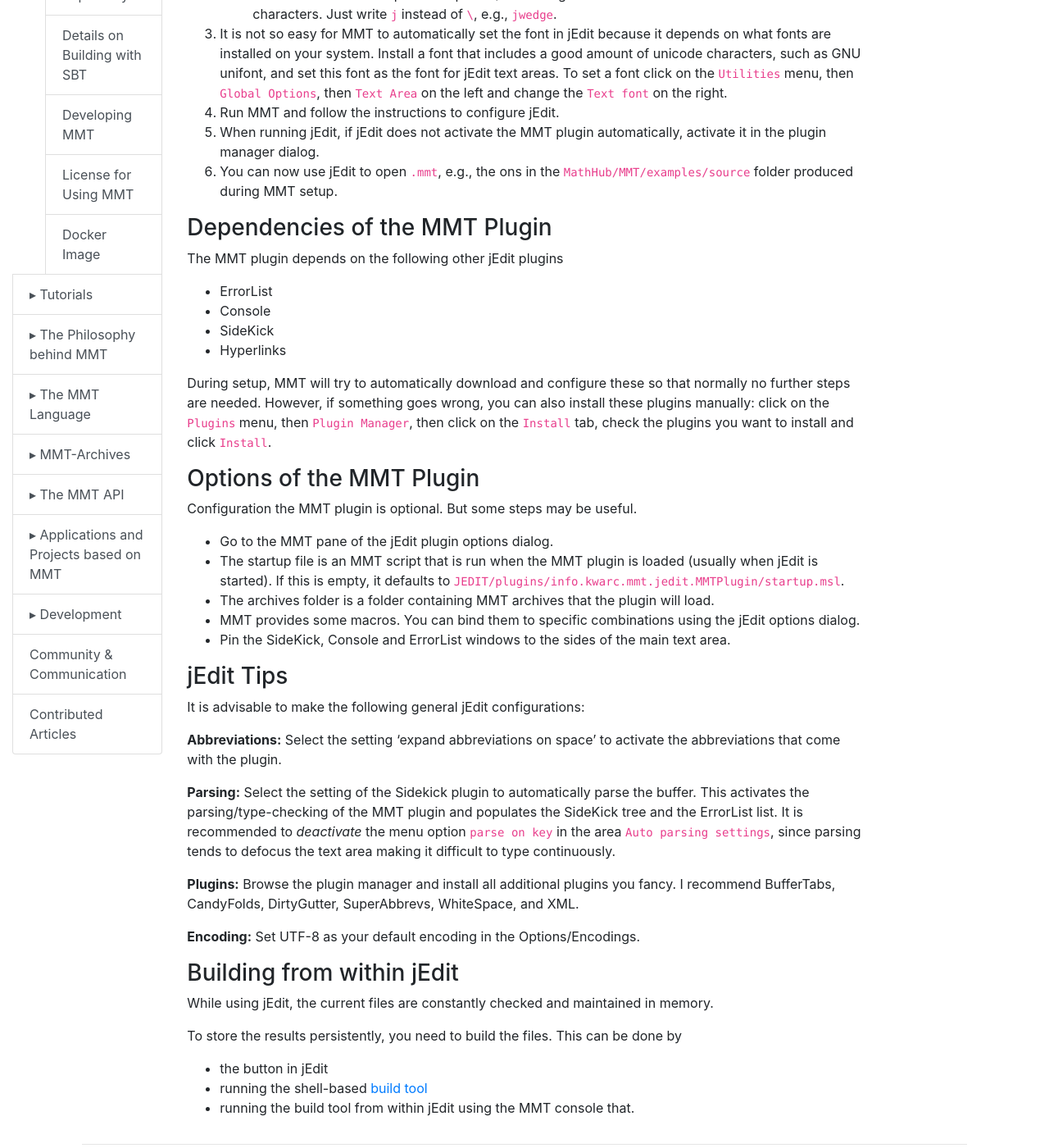
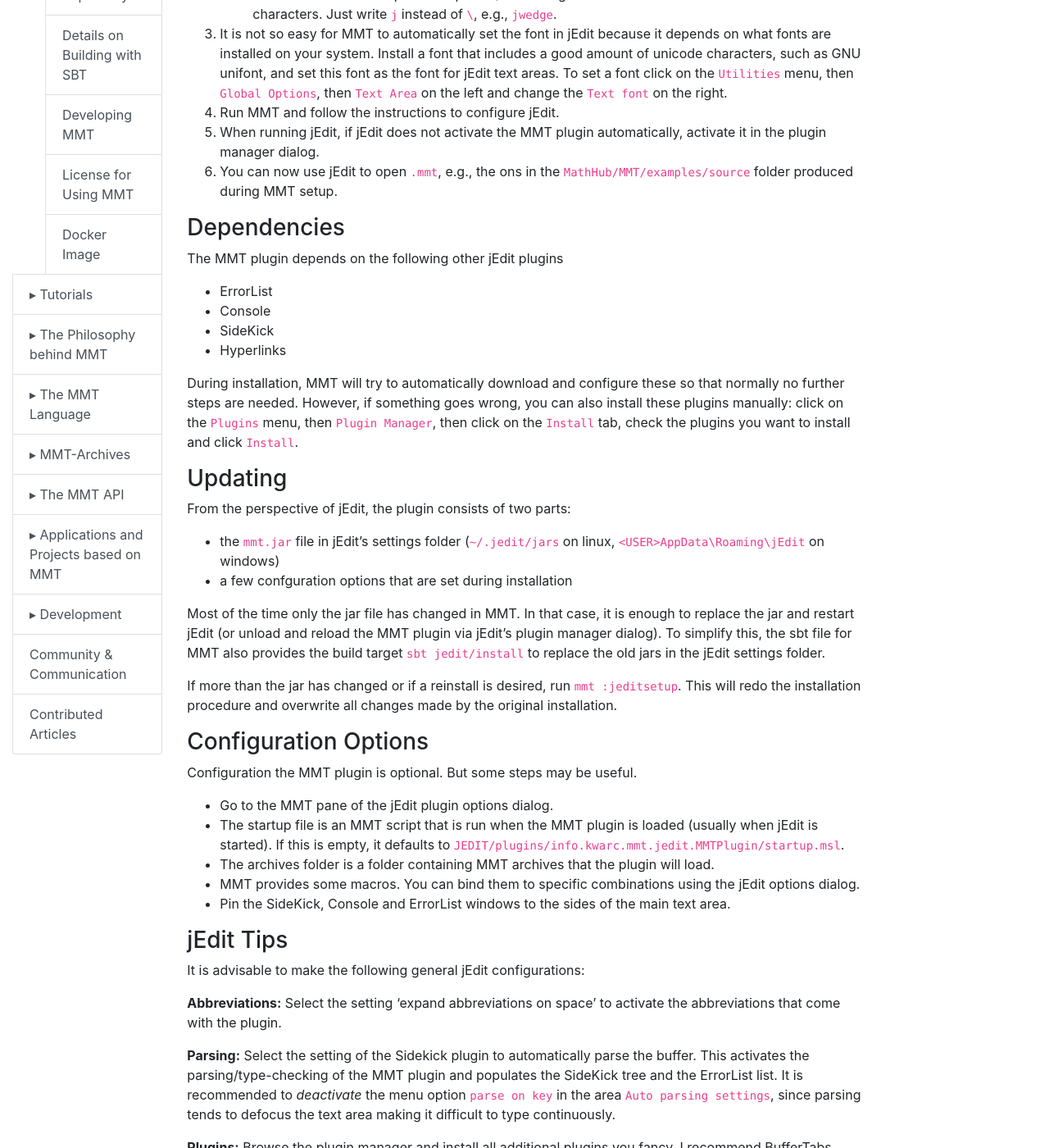
Before and after one commit to UniFormal/uniformal.github.io, a Jekyll site: the page built from doc/setup/jedit.md, in a window 1280 px wide and 1400 px high, scrolled down 554 px. Shown: the whole window at 82% size. Built offline with Jekyll 4.4.1, drawn with Linux system fonts in a browser that asks for light colours.

Commit message:
Update jedit.md

````diff
--- a/doc/setup/jedit.md
+++ b/doc/setup/jedit.md
@@ -32,18 +32,22 @@
   * SideKick
   * Hyperlinks
 
-During setup, MMT will try to automatically download and configure these so that normally no further steps are needed.
+During installation, MMT will try to automatically download and configure these so that normally no further steps are needed.
 However, if something goes wrong, you can also install these plugins manually: click on the ```Plugins``` menu, then ```Plugin Manager```, then click on the ```Install``` tab, check the plugins you want to install and click ```Install```.
 
-<!--
 ### Updating
 
-To update the plugin, just replace the changed jar(s) in jEdit's settings folder (`~/.jedit/jars` on linux, `<USER>AppData\Roaming\jEdit` on windows) and restart jEdit or reload the changed jars via jEdit's plugin manager dialog.
+From the perspective of jEdit, the plugin consists of two parts:
+* the `mmt.jar` file in jEdit's settings folder (`~/.jedit/jars` on linux, `<USER>AppData\Roaming\jEdit` on windows)
+* a few confguration options that are set during installation
 
-The MMT code also provides the build target `sbt jedit/install` to replace the old jars in the jEdit settings folder. (Calling `mmt :jeditsetup" will additionally copy/uninstall configuration files.)
---->
+Most of the time only the jar file has changed in MMT. In that case, it is enough to replace the jar and restart jEdit (or unload and reload the MMT plugin via jEdit's plugin manager dialog).
+To simplify this, the sbt file for MMT also provides the build target `sbt jedit/install` to replace the old jars in the jEdit settings folder.
 
-### Options of the MMT Plugin
+If more than the jar has changed or if a reinstall is desired, run `mmt :jeditsetup`.
+This will redo the installation procedure and overwrite all changes made by the original installation.
+
+### Configuration Options
 
 Configuration the MMT plugin is optional. But some steps may be useful.
 
````
Also changed, not shown: other parts of doc/setup/jedit.md (+1 -1 lines).
